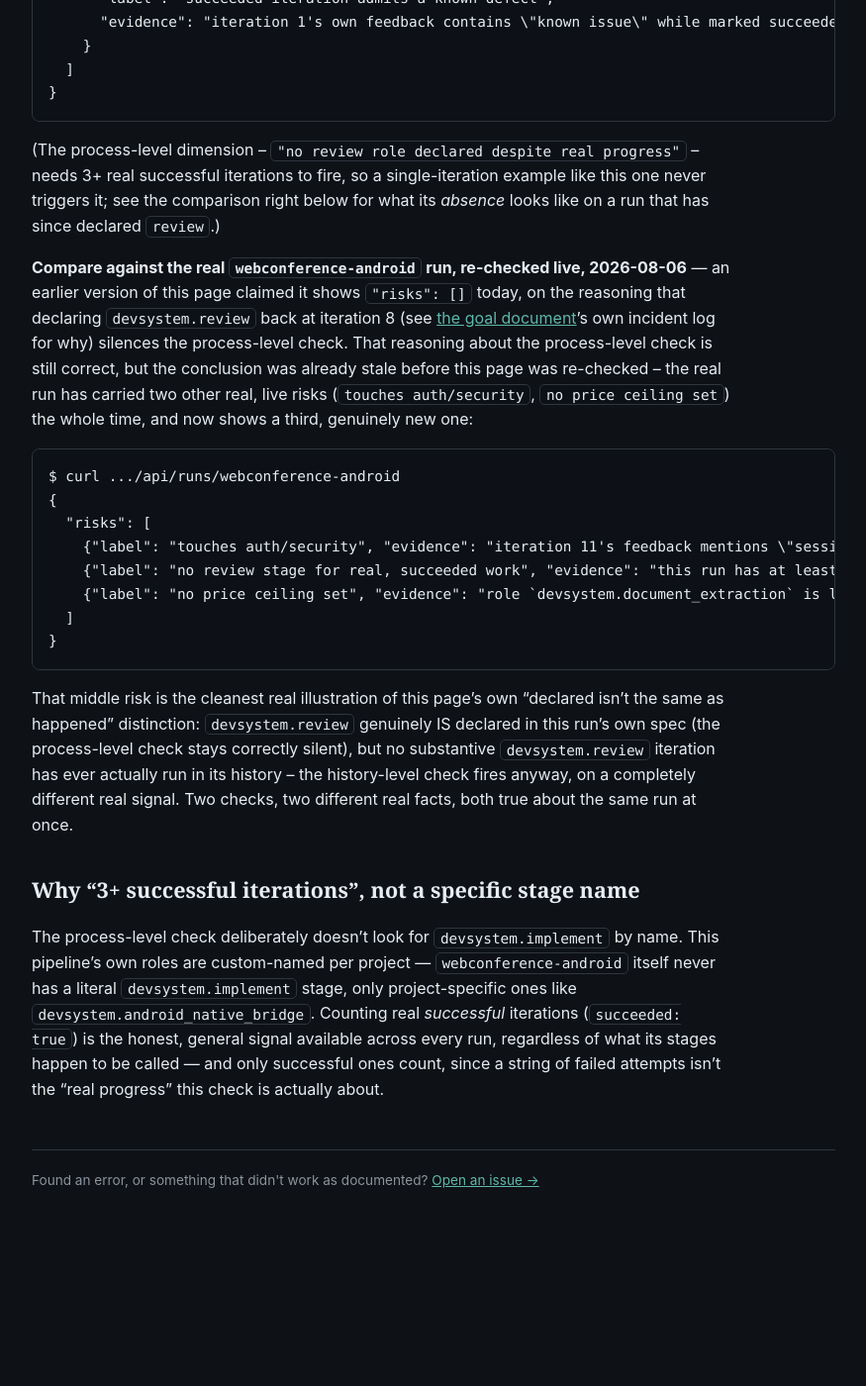
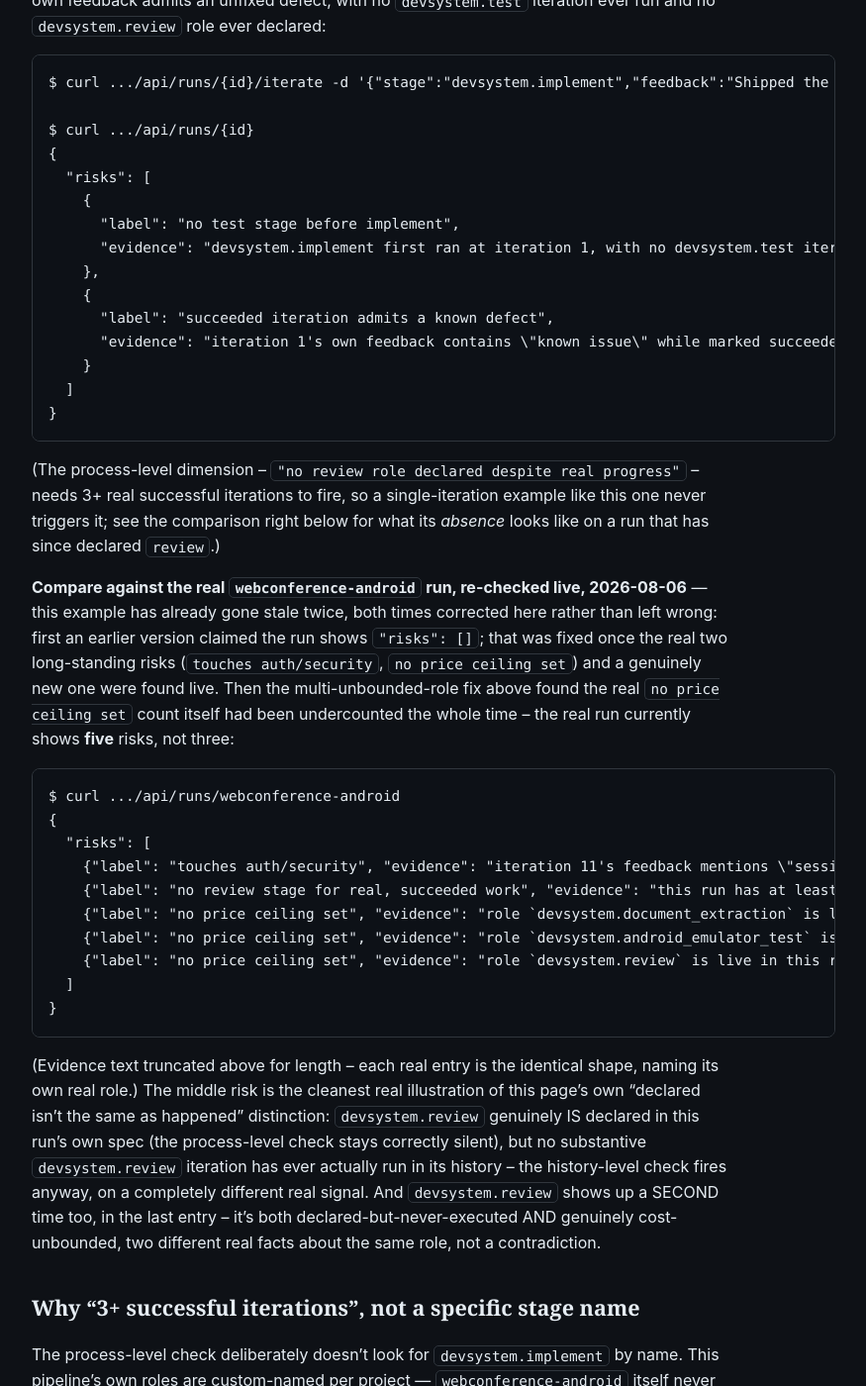
Before and after one commit to scimbe/CADS-devsystem-docs, a Jekyll site: the page built from _explanation/risk-annotations.md, in a window 1280 px wide and 1400 px high, scrolled down 4974 px. Shown: the whole window at 99% size, without its empty margins (322-1197 px from the left). Built offline with Jekyll 4.4.1, drawn with Linux system fonts in a browser that asks for light colours; before the commit the page ends 6241 px from its top, so only the background shows below that; some of the changed text lies outside the part shown.

Commit message:
explanation: document the multi-unbounded-role fix, re-fix the live example again
CADS-devsystem@9fe343b: no_price_ceiling used to stop at the first
unbounded role it found (Iterator::find); now collects every real one
(filter). Documents the fix alongside its sibling no_price_ceiling
bullets.

This is the SECOND time this page's own "real, live example" needed
correcting -- said plainly rather than glossed over. The real
webconference-android run now shows five risks, not three:
devsystem.review turns out to be both declared-but-never-executed
(the existing review-gap risk) AND genuinely cost-unbounded (newly
surfaced by this fix) -- two different real facts about the same
role, not a contradiction.

````diff
--- a/_explanation/risk-annotations.md
+++ b/_explanation/risk-annotations.md
@@ -130,6 +130,18 @@ LLM-judgment-in-disguise.
   later proposal that *drops* an existing ceiling correctly re-flags the risk too, matching the same
   "current, live state wins" discipline this check already used for staleness elsewhere on this page.
 
+  **A real gap found inside this very check, 2026-08-06**: `no_price_ceiling` used to return at most
+  *one* finding -- `Iterator::find` over every real unbounded role in `added_stages`, stopping at the
+  first match. Live-confirmed against the actual `webconference-android` run: `devsystem.review` had
+  the exact same unbounded shape as the already-flagged `devsystem.document_extraction` (`use_existing_service: null`,
+  no `price_ceiling`), but was never surfaced -- the check simply never looked past the first one it
+  found. Fixed to collect every real unbounded role, not just the first: re-checking the same real
+  run afterward found not two but **three** simultaneously unbounded roles --
+  `devsystem.document_extraction`, `devsystem.android_emulator_test`, and `devsystem.review` --
+  two of which had been silently invisible the entire time. The exact "a real risk exists but
+  nothing surfaces it" pattern this whole page documents, found this time inside one of the checks
+  meant to catch it.
+
   **Not every check could get the same fix, and that's stated plainly, not hidden**:
   `touches auth/security` has the identical "only checks the latest iteration" shape, but a keyword
   mention in some past feedback text has no equivalent checkable "is this still live" entity the way
@@ -207,13 +219,12 @@ successful iterations to fire, so a single-iteration example like this one never
 the comparison right below for what its *absence* looks like on a run that has since declared
 `review`.)
 
-**Compare against the real `webconference-android` run, re-checked live, 2026-08-06** — an earlier
-version of this page claimed it shows `"risks": []` today, on the reasoning that declaring
-`devsystem.review` back at iteration 8 (see [the goal document](https://github.com/scimbe/CADS-devsystem/blob/main/docs/development-system-goal.md)'s
-own incident log for why) silences the process-level check. That reasoning about the
-process-level check is still correct, but the conclusion was already stale before this page was
-re-checked -- the real run has carried two other real, live risks (`touches auth/security`,
-`no price ceiling set`) the whole time, and now shows a third, genuinely new one:
+**Compare against the real `webconference-android` run, re-checked live, 2026-08-06** — this
+example has already gone stale twice, both times corrected here rather than left wrong: first an
+earlier version claimed the run shows `"risks": []`; that was fixed once the real two long-standing
+risks (`touches auth/security`, `no price ceiling set`) and a genuinely new one were found live. Then
+the multi-unbounded-role fix above found the real `no price ceiling set` count itself had been
+undercounted the whole time -- the real run currently shows **five** risks, not three:
 
 ```
 $ curl .../api/runs/webconference-android
@@ -221,16 +232,21 @@ $ curl .../api/runs/webconference-android
   "risks": [
     {"label": "touches auth/security", "evidence": "iteration 11's feedback mentions \"session\""},
     {"label": "no review stage for real, succeeded work", "evidence": "this run has at least one succeeded:true iteration, but no devsystem.review iteration anywhere in its history that's substantive enough to count as real evidence review happened (25+ characters and 8+ distinct words of feedback, not a rubber-stamp) -- advisory today, not a block (goal doc §5)"},
-    {"label": "no price ceiling set", "evidence": "role `devsystem.document_extraction` is live in this run's own spec, was proposed needing a new service (no use_existing_service) with no real price_ceiling (none set), and nothing since has bounded what filling it could cost -- price_ceiling is never actually enforced against a real bid's price, so 0 is exactly as unbounded as unset"}
+    {"label": "no price ceiling set", "evidence": "role `devsystem.document_extraction` is live in this run's own spec, ..."},
+    {"label": "no price ceiling set", "evidence": "role `devsystem.android_emulator_test` is live in this run's own spec, ..."},
+    {"label": "no price ceiling set", "evidence": "role `devsystem.review` is live in this run's own spec, ..."}
   ]
 }
 ```
 
-That middle risk is the cleanest real illustration of this page's own "declared isn't the same as
-happened" distinction: `devsystem.review` genuinely IS declared in this run's own spec (the
+(Evidence text truncated above for length -- each real entry is the identical shape, naming its own
+real role.) The middle risk is the cleanest real illustration of this page's own "declared isn't the
+same as happened" distinction: `devsystem.review` genuinely IS declared in this run's own spec (the
 process-level check stays correctly silent), but no substantive `devsystem.review` iteration has
 ever actually run in its history -- the history-level check fires anyway, on a completely different
-real signal. Two checks, two different real facts, both true about the same run at once.
+real signal. And `devsystem.review` shows up a SECOND time too, in the last entry -- it's both
+declared-but-never-executed AND genuinely cost-unbounded, two different real facts about the same
+role, not a contradiction.
 
 ## Why "3+ successful iterations", not a specific stage name
 
````
